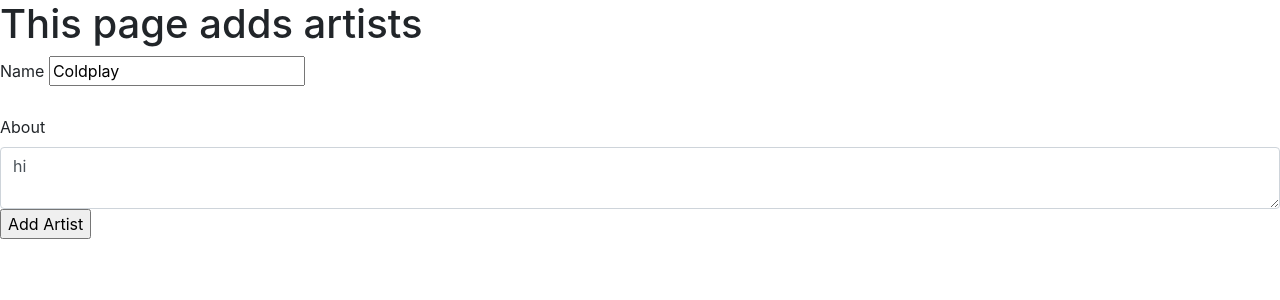
After one commit to daveharsi/songbase, a Flask app: page /artist/edit/1 in a window 1280 px wide. The commit adds this page. Shown: the top 300 px of the page. Run offline with Flask 2, Linux system fonts and the light colour scheme; data comes from the database, SQL or seed files in the repository; both versions use the stored data as it was after the commit; some libraries are stand-ins or nearby versions.

Commit message:
add edit page

```diff
--- a/songbase.py
+++ b/songbase.py
@@ -63,6 +63,40 @@
         return redirect(url_for('show_all_artists'))
 
 
+@app.route('/artist/edit/<int:id>', methods=['GET', 'POST'])
+def edit_artist(id):
+    artist = Artist.query.filter_by(id=id).first()
+    if request.method == 'GET':
+        return render_template('artist-edit.html', artist=artist)
+    if request.method == 'POST':
+        # update data based on the form data
+        artist.name = request.form['name']
+        artist.about = request.form['about']
+        # update the database
+        db.session.commit()
+        return redirect(url_for('show_all_artists'))
+
+
+@app.route('/song/add', methods=['GET', 'POST'])
+def add_songs():
+    if request.method == 'GET':
+        artists = Artist.query.all()
+        return render_template('song-add.html', artists=artists)
+    if request.method == 'POST':
+        # get data from the form
+        name = request.form['name']
+        year = request.form['year']
+        lyrics = request.form['lyrics']
+        artist_name = request.form['artist']
+        artist = Artist.query.filter_by(name=artist_name).first()
+        song = Song(name=name, year=year, lyrics=lyrics, artist=artist)
+
+        # insert the data into the database
+        db.session.add(song)
+        db.session.commit()
+        return redirect(url_for('show_all_songs'))
+
+
 @app.route('/form-demo', methods = ['GET', 'POST'])
 def form_demo():
     if request.method == 'GET':
--- a/templates/artist-all.html
+++ b/templates/artist-all.html
@@ -9,5 +9,6 @@
     {% for artist in artists %}
       <h3>{{artist.name}}</h3>
       <p>{{artist.about}}</p>
+      <a href="/artist/edit/{{artist.id}}" class="btn btn-success" role="button">Edit</a>
     {% endfor%}
 {% endblock%}
--- /dev/null
+++ b/templates/artist-edit.html
@@ -0,0 +1,16 @@
+<!DOCTYPE html>
+
+{% extends "base.html" %}
+{% block title%}
+  All Artists
+{% endblock%}
+{% block page_content%}
+    <h1>This page adds artists</h1>
+    <form action="/artist/edit/{{artist.id}}" method="post">
+      <label>Name</label>
+      <input type="text" name="name" value="{{artist.name}}"> <br><br>
+      <label>About</label>
+      <textarea class="form-control" name="about" required="true">{{artist.about}}</textarea>
+      <input type="submit" name="" value="Add Artist">
+    </form>
+{% endblock%}
```
Also changed, not shown: manage.py (+6 -4 lines), templates/song-add.html (added, +20 -0 lines), data.sqlite.
